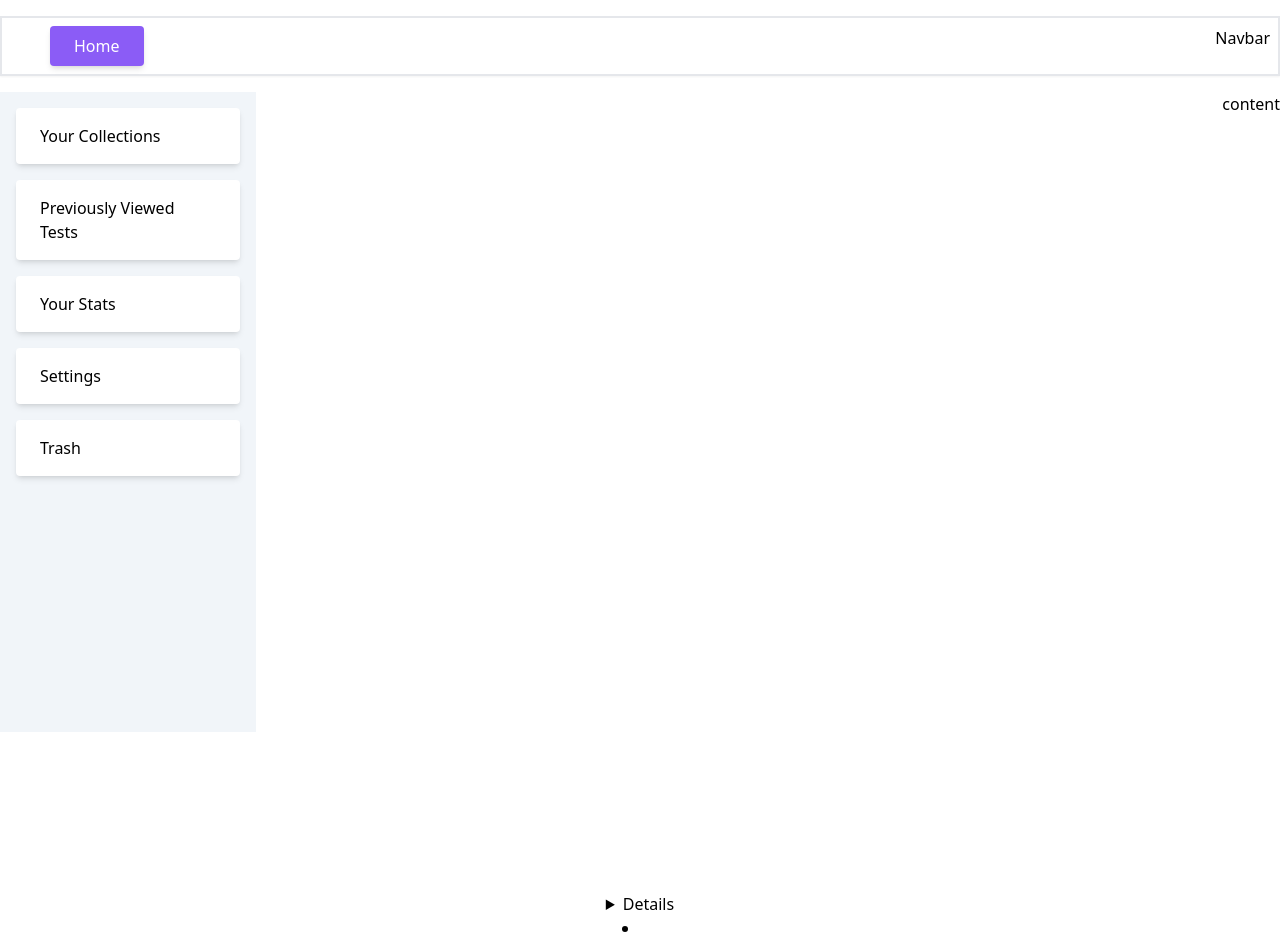
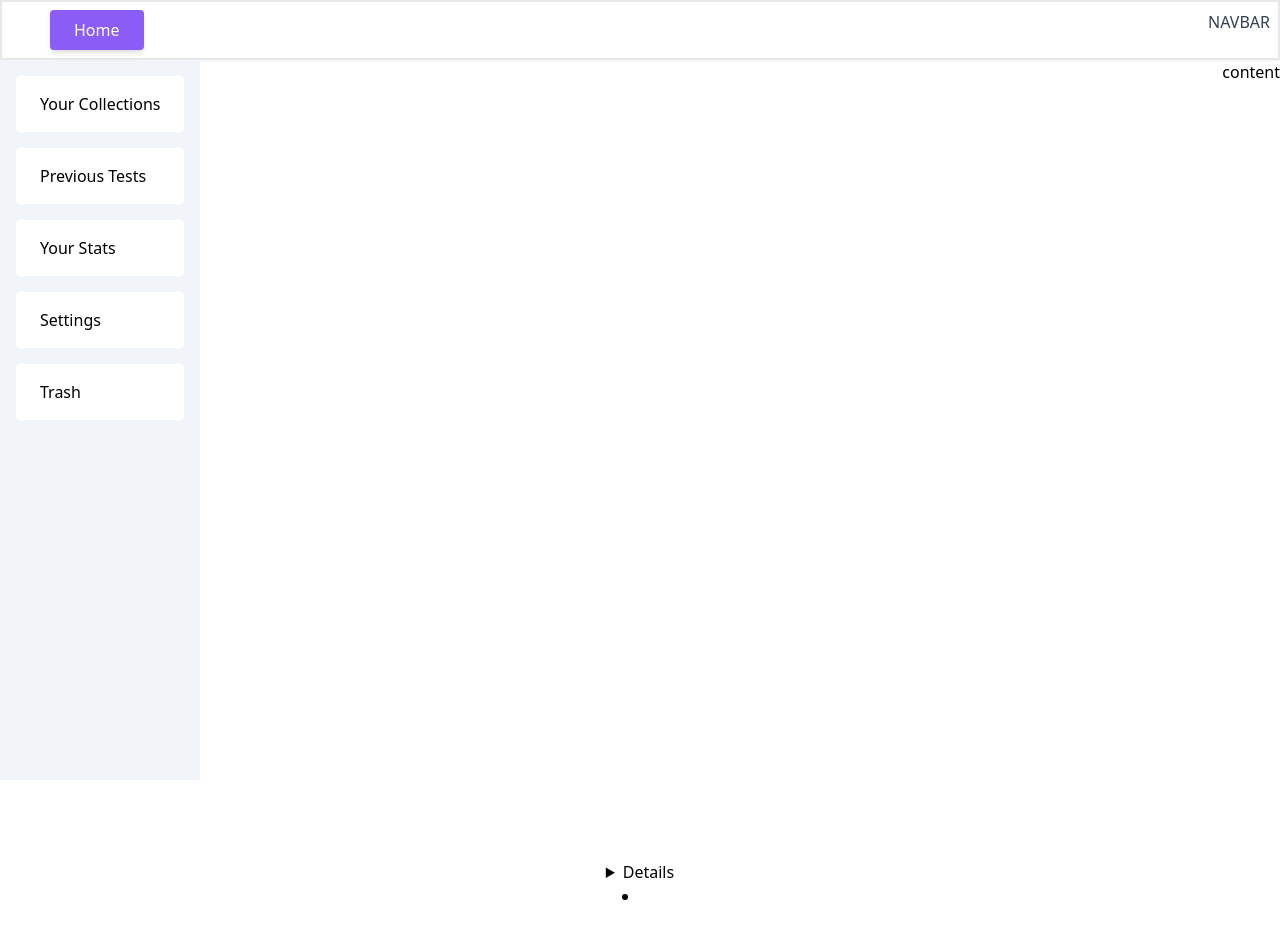
Before and after one commit to richeek45/revision-pro, a Next.js app: page / in a window 1280 px wide. After the commit the page ends 908 px from the top, so only its background shows below. Built offline with nearby package versions, Linux system fonts and the light colour scheme.

Commit message:
fixed navbar positioning, added navbar and sidebar wrapper

```diff
--- a/src/components/Navbar.tsx
+++ b/src/components/Navbar.tsx
@@ -11,11 +11,11 @@ const Navbar = () => {
   }
 
   return (
-    <div className='flex justify-between shadow-sm p-2 border-2 w-full m-4' >
+    <div className='flex justify-between shadow-sm p-2 border-2 w-full' >
       <button onClick={handleOpenSideBar} className='cursor-pointer text-white bg-violet-500 p-2 px-6 rounded shadow-md mr-10 ml-10'>
         Home
       </button>
-      <div>Navbar </div>
+      <div className="text-slate-700">NAVBAR </div>
 
     </div>
   )
--- /dev/null
+++ b/src/components/NavbarWrapper.tsx
@@ -0,0 +1,19 @@
+import React, { ReactComponentElement, ReactNode } from 'react'
+import CreateNewCard from '@/components/CreateNewCard'
+import SideBar from '@/components/SideBar'
+import Navbar from './Navbar'
+
+
+const NavbarWrapper = ({ children }: { children: ReactNode }) => {
+  return (
+    <div className='flex flex-col items-center justify-between bg-white'>
+          <Navbar />
+          <div className='flex flex-row w-full'>
+            <SideBar />
+            {children}
+          </div>
+    </div>
+  )
+}
+
+export default NavbarWrapper
--- a/src/components/SideBar.tsx
+++ b/src/components/SideBar.tsx
@@ -6,16 +6,16 @@ interface List {
     text: string;
 }
 
-const content = [{ route: "/collections", text: "Your Collections" }, { route: "/lastviewed", text: "Previously Viewed Tests" }, { route: "/stats", text: "Your Stats" },
+const content = [{ route: "/collections", text: "Your Collections" }, { route: "/lastviewed", text: "Previous Tests" }, { route: "/stats", text: "Your Stats" },
 {route: "/settings", text: "Settings" }, {route: "/trash", text: "Trash"} ]
 const SideBar = () => {
     console.log(content)
     return (
-        <aside className='w-1/5 h-4/5 bg-slate-100'>
-            <ul>
+        <aside className=' flex justify-between w-1/5 h-[90vh]'>
+            <ul className='h-full bg-slate-100'>
                 {content.map((list: List, index: number) => (
                     <Link href={list.route} key={index}>
-                        <li className='px-6 py-4 bg-white m-4 rounded shadow-md'>
+                        <li className='px-6 py-4 bg-white m-4 rounded hover:shadow-md'>
                             {list.text}
                         </li>
                     </Link>
```
